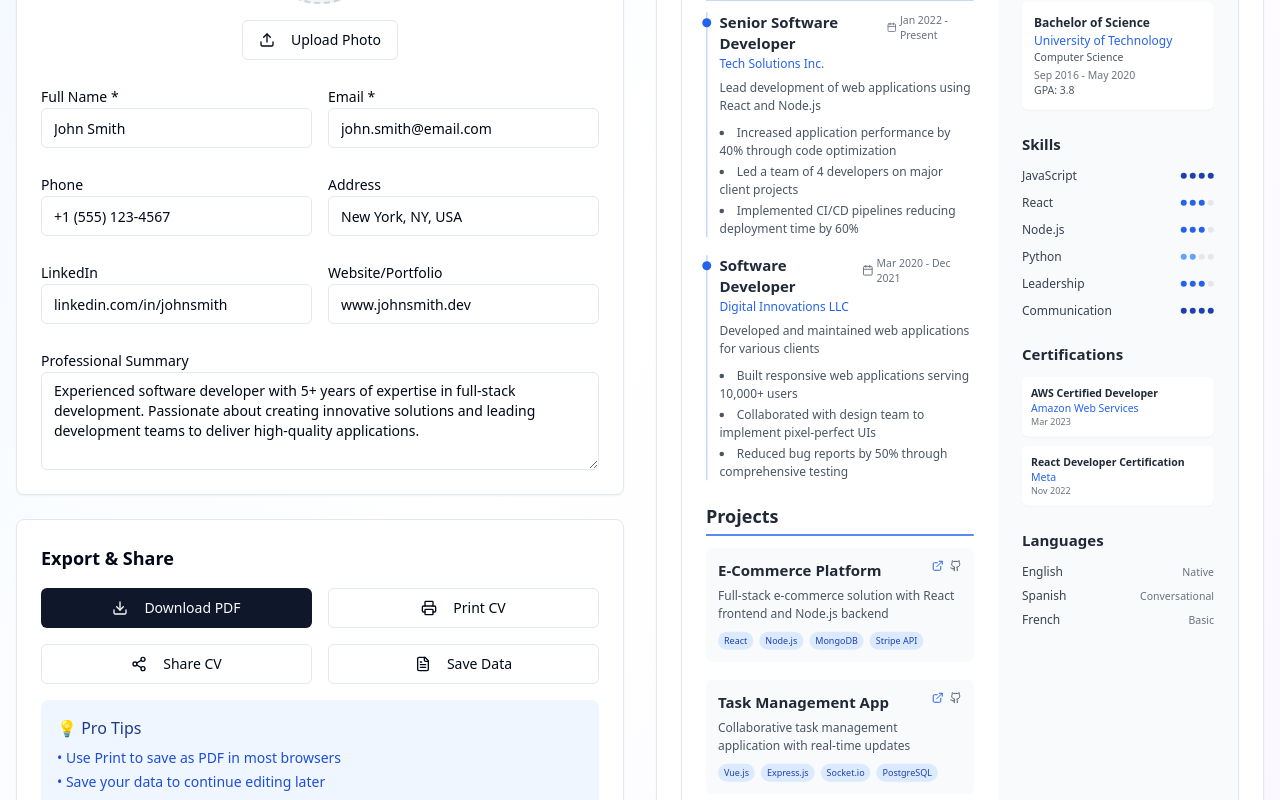
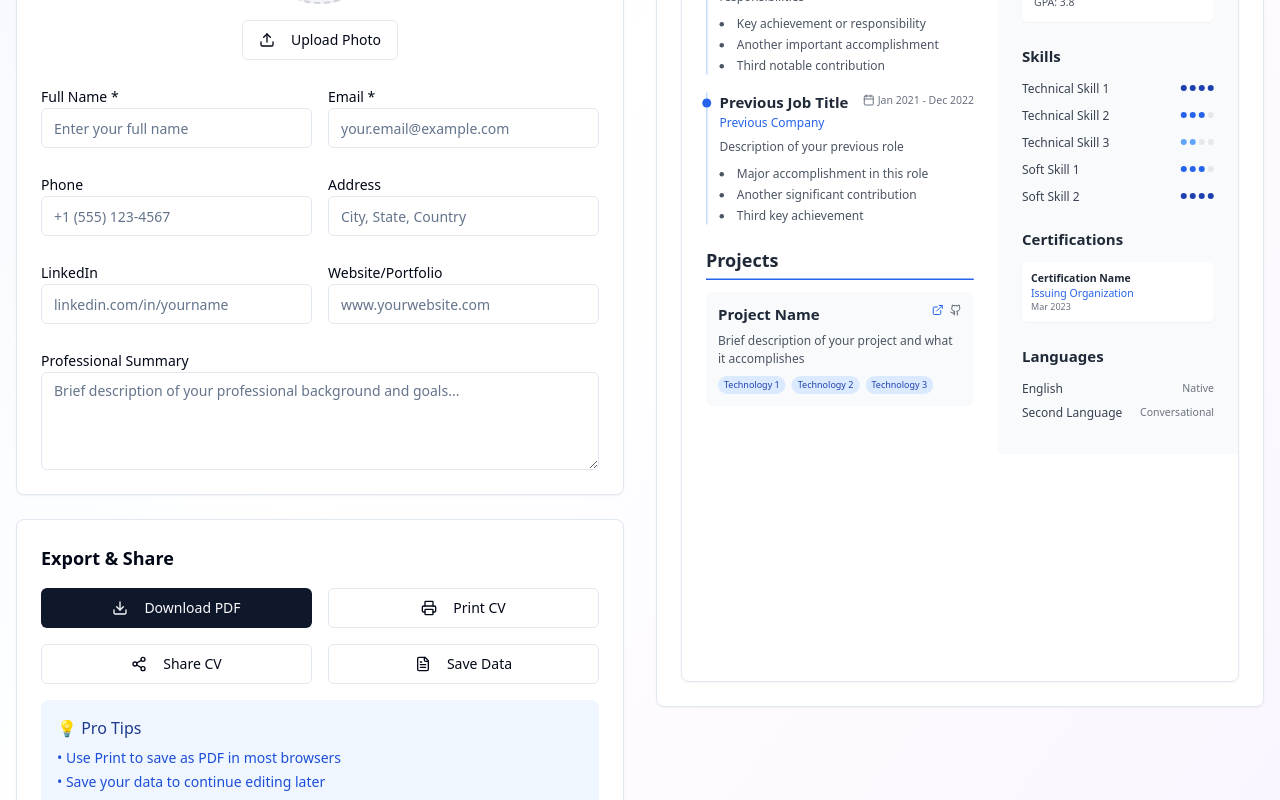
Before and after one commit to Nikusha-Chitinashvili/fresh-cv-atelier-03, a React (Vite) app: page / in a window 1280 px wide. Shown: the part 780-1580 px from the top of the page. Built offline with nearby package versions, Linux system fonts and the light colour scheme.

Commit message:
Refactor: Use placeholder text for input fields
Replaced hardcoded details with placeholder text in the CV form and input fields.

```diff
--- a/src/components/forms/PersonalInfoForm.tsx
+++ b/src/components/forms/PersonalInfoForm.tsx
@@ -1,10 +1,11 @@
+
 import { Input } from '@/components/ui/input';
 import { Label } from '@/components/ui/label';
 import { Textarea } from '@/components/ui/textarea';
 import { Button } from '@/components/ui/button';
 import { PersonalInfo } from '@/types/cv';
 import { Upload, X } from 'lucide-react';
-import { useRef } from 'react';
+import { useRef, useEffect } from 'react';
 
 interface PersonalInfoFormProps {
   personalInfo: PersonalInfo;
@@ -13,6 +14,22 @@ interface PersonalInfoFormProps {
 
 export const PersonalInfoForm = ({ personalInfo, onChange }: PersonalInfoFormProps) => {
   const fileInputRef = useRef<HTMLInputElement>(null);
+
+  // Initialize with empty values on first load
+  useEffect(() => {
+    if (personalInfo.fullName === 'Full Name') {
+      onChange({
+        fullName: '',
+        email: '',
+        phone: '',
+        address: '',
+        linkedin: '',
+        website: '',
+        summary: '',
+        profilePicture: ''
+      });
+    }
+  }, []);
 
   const handleChange = (field: keyof PersonalInfo, value: string) => {
     onChange({ ...personalInfo, [field]: value });
@@ -93,7 +110,7 @@ export const PersonalInfoForm = ({ personalInfo, onChange }: PersonalInfoFormPro
             id="fullName"
             value={personalInfo.fullName}
             onChange={(e) => handleChange('fullName', e.target.value)}
-            placeholder="John Doe"
+            placeholder="Enter your full name"
           />
         </div>
         <div>
@@ -103,7 +120,7 @@ export const PersonalInfoForm = ({ personalInfo, onChange }: PersonalInfoFormPro
             type="email"
             value={personalInfo.email}
             onChange={(e) => handleChange('email', e.target.value)}
-            placeholder="john@example.com"
+            placeholder="your.email@example.com"
           />
         </div>
       </div>
@@ -136,7 +153,7 @@ export const PersonalInfoForm = ({ personalInfo, onChange }: PersonalInfoFormPro
             id="linkedin"
             value={personalInfo.linkedin}
             onChange={(e) => handleChange('linkedin', e.target.value)}
-            placeholder="linkedin.com/in/johndoe"
+            placeholder="linkedin.com/in/yourname"
           />
         </div>
         <div>
@@ -145,7 +162,7 @@ export const PersonalInfoForm = ({ personalInfo, onChange }: PersonalInfoFormPro
             id="website"
             value={personalInfo.website}
             onChange={(e) => handleChange('website', e.target.value)}
-            placeholder="www.johndoe.com"
+            placeholder="www.yourwebsite.com"
           />
         </div>
       </div>
--- a/src/pages/Index.tsx
+++ b/src/pages/Index.tsx
@@ -10,108 +10,89 @@ import { CVData } from '@/types/cv';
 const Index = () => {
   const [cvData, setCvData] = useState<CVData>({
     personalInfo: {
-      fullName: 'John Smith',
-      email: 'john.smith@email.com',
-      phone: '+1 (555) 123-4567',
-      address: 'New York, NY, USA',
-      linkedin: 'linkedin.com/in/johnsmith',
-      website: 'www.johnsmith.dev',
-      summary: 'Experienced software developer with 5+ years of expertise in full-stack development. Passionate about creating innovative solutions and leading development teams to deliver high-quality applications.',
+      fullName: 'Full Name',
+      email: 'email@example.com',
+      phone: '+1 (555) 000-0000',
+      address: 'City, State, Country',
+      linkedin: 'linkedin.com/in/yourname',
+      website: 'www.yourwebsite.com',
+      summary: 'Your professional summary will appear here. Describe your experience, skills, and career objectives in a few sentences.',
       profilePicture: ''
     },
     experience: [
       {
         id: '1',
-        company: 'Tech Solutions Inc.',
-        position: 'Senior Software Developer',
-        startDate: '2022-01',
+        company: 'Company Name',
+        position: 'Job Title',
+        startDate: '2023-01',
         endDate: '',
         current: true,
-        description: 'Lead development of web applications using React and Node.js',
+        description: 'Brief description of your role and responsibilities',
         achievements: [
-          'Increased application performance by 40% through code optimization',
-          'Led a team of 4 developers on major client projects',
-          'Implemented CI/CD pipelines reducing deployment time by 60%'
+          'Key achievement or responsibility',
+          'Another important accomplishment',
+          'Third notable contribution'
         ]
       },
       {
         id: '2',
-        company: 'Digital Innovations LLC',
-        position: 'Software Developer',
-        startDate: '2020-03',
-        endDate: '2021-12',
+        company: 'Previous Company',
+        position: 'Previous Job Title',
+        startDate: '2021-01',
+        endDate: '2022-12',
         current: false,
-        description: 'Developed and maintained web applications for various clients',
+        description: 'Description of your previous role',
         achievements: [
-          'Built responsive web applications serving 10,000+ users',
-          'Collaborated with design team to implement pixel-perfect UIs',
-          'Reduced bug reports by 50% through comprehensive testing'
+          'Major accomplishment in this role',
+          'Another significant contribution',
+          'Third key achievement'
         ]
       }
     ],
     education: [
       {
         id: '1',
-        institution: 'University of Technology',
+        institution: 'University Name',
         degree: 'Bachelor of Science',
-        field: 'Computer Science',
-        startDate: '2016-09',
-        endDate: '2020-05',
+        field: 'Your Field of Study',
+        startDate: '2017-09',
+        endDate: '2021-05',
         gpa: '3.8',
-        description: 'Graduated Magna Cum Laude'
+        description: 'Relevant coursework, honors, or activities'
       }
     ],
     skills: [
-      { id: '1', name: 'JavaScript', level: 'expert', category: 'technical' },
-      { id: '2', name: 'React', level: 'advanced', category: 'technical' },
-      { id: '3', name: 'Node.js', level: 'advanced', category: 'technical' },
-      { id: '4', name: 'Python', level: 'intermediate', category: 'technical' },
-      { id: '5', name: 'Leadership', level: 'advanced', category: 'soft' },
-      { id: '6', name: 'Communication', level: 'expert', category: 'soft' }
+      { id: '1', name: 'Technical Skill 1', level: 'expert', category: 'technical' },
+      { id: '2', name: 'Technical Skill 2', level: 'advanced', category: 'technical' },
+      { id: '3', name: 'Technical Skill 3', level: 'intermediate', category: 'technical' },
+      { id: '4', name: 'Soft Skill 1', level: 'advanced', category: 'soft' },
+      { id: '5', name: 'Soft Skill 2', level: 'expert', category: 'soft' }
     ],
     projects: [
       {
         id: '1',
-        name: 'E-Commerce Platform',
-        description: 'Full-stack e-commerce solution with React frontend and Node.js backend',
-        technologies: ['React', 'Node.js', 'MongoDB', 'Stripe API'],
-        link: 'https://github.com/johnsmith/ecommerce',
-        github: 'https://github.com/johnsmith/ecommerce',
+        name: 'Project Name',
+        description: 'Brief description of your project and what it accomplishes',
+        technologies: ['Technology 1', 'Technology 2', 'Technology 3'],
+        link: 'https://project-demo.com',
+        github: 'https://github.com/username/project',
         startDate: '2023-01',
         endDate: '2023-06'
-      },
-      {
-        id: '2',
-        name: 'Task Management App',
-        description: 'Collaborative task management application with real-time updates',
-        technologies: ['Vue.js', 'Express.js', 'Socket.io', 'PostgreSQL'],
-        link: 'https://taskmanager.demo.com',
-        github: 'https://github.com/johnsmith/taskmanager',
-        startDate: '2022-08',
-        endDate: '2022-12'
       }
     ],
     certifications: [
       {
         id: '1',
-        name: 'AWS Certified Developer',
-        issuer: 'Amazon Web Services',
+        name: 'Certification Name',
+        issuer: 'Issuing Organization',
         date: '2023-03',
-        credentialId: 'AWS-DEV-2023-001',
-        link: 'https://aws.amazon.com/certification/'
-      },
-      {
-        id: '2',
-        name: 'React Developer Certification',
-        issuer: 'Meta',
-        date: '2022-11',
-        credentialId: 'META-REACT-2022-456'
+        credentialId: 'CERT-ID-123',
+        link: 'https://certification-link.com'
       }
     ],
     languages: [
       { id: '1', name: 'English', proficiency: 'native' },
-      { id: '2', name: 'Spanish', proficiency: 'conversational' },
-      { id: '3', name: 'French', proficiency: 'basic' }
+      { id: '2', name: 'Second Language', proficiency: 'conversational' }
     ]
   });
 
```
